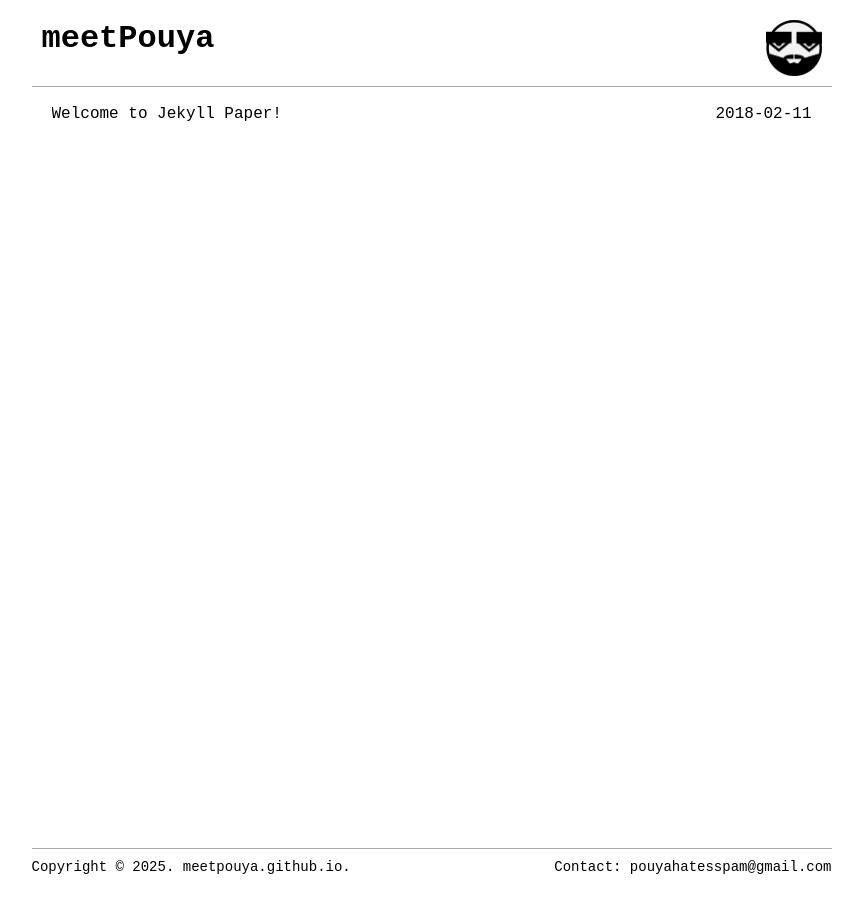
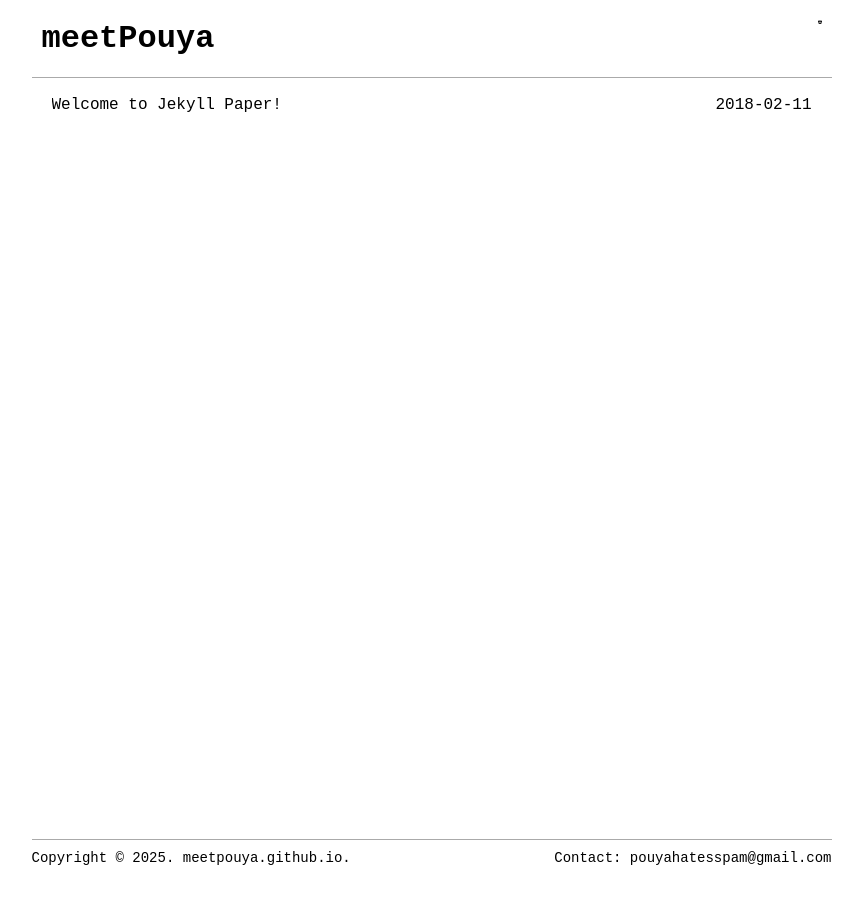
Before and after one commit to pyamrzi/pyamrzi.github.io, a Jekyll site: the page built from index.html, in a window 1280 px wide. Shown: the whole page, without its empty margins (201-1063 px from the left). Built offline with Jekyll 4.4.1, drawn with Linux system fonts in a browser that asks for light colours; the list of posts is cut into pages by our own code.

Commit message:
conver to pt

```diff
--- a/_includes/header.html
+++ b/_includes/header.html
@@ -1,6 +1,6 @@
 <div class="header-info">
   <span class="header-info-name">{{ site.title }}</span>
-  <img src="/assets/images/icon.png" alt="Icon" style="float: right; width: 3.5em; height: 3.5em; margin-left: 10px;">
+  <img src="/assets/images/icon.png" alt="Icon" style="float: right; width: 3pt; height: 3pt; margin-left: 10pt;">
   </br>
   <span class="header-info-desc">{{ site.description }}</span>
 </div>
```
